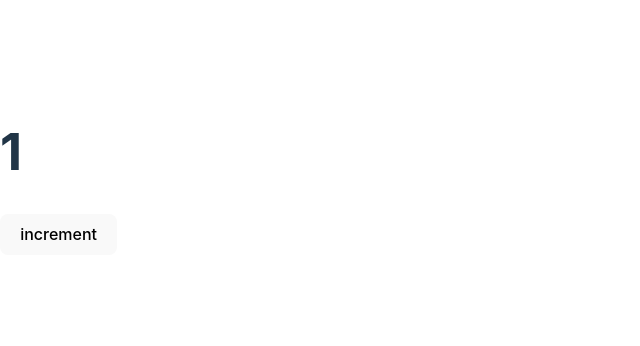
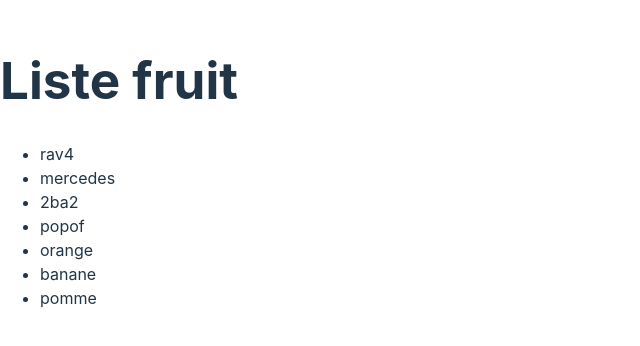
Before and after one commit to yvespollah/React-Todo-List, a React (Vite) app: page / in a window 1280 px wide. Shown: the part 228-574 px from the top of the page, without its empty margins (0-640 px from the left). Built offline with nearby package versions, Linux system fonts and the light colour scheme.

Commit message:
liester les element en react avec les tableau et la fn .map

```diff
--- a/src/App.jsx
+++ b/src/App.jsx
@@ -1,3 +1,5 @@
+// import { useState } from "react";
+
 import { useState } from "react";
 
 
@@ -5,23 +7,45 @@
 function App() {   // on vas cree les ccommposant fonctionel
 
   // state ( etat , data)
-  const [compteur , setCompteur] = useState(1) // je definit un state et jinitialise a 1 et je recuper dans la variable compteur , et je pourait modifier uniquement avecla variable setCompteur
+  const [fruits, setaFruits] = useState([
+    {id: 1 , nom: "orange"},
+    {id: 2 , nom: "banane"},
+    {id: 3 , nom: "pomme"}
 
-  // COMPORTEMENT (se sont  fonction) . par preerence pour les compt, j vais utiliser les fxn flecher (const)
-  const handleClick = () => {
-    // verifier le le comportement est bien brancher a l'afichage
-    setCompteur(compteur + 1)
+  ]);
 
-  };
+  // c'est possible de mettre du js dans une variable
+const voiture =  <li>rav4</li>
+
+// un tab de voitures
+const voitures =  [<li>mercedes</li> , <li>2ba2</li> , <li>popof</li> ]
 
 
+ // ------------------------------------------------------------------------------------------------------------
+  // COMPORTEMENT (se sont  fonction) . par preerence pour les compt, j vais utiliser les fxn flecher (const)
+
+
+
+
+  //-------------------------------------------------------------------------------------------------------------
   //  affichage (render)
+
+
+  // on vas essayer de rendre cette liste dynamique
   return (
+  <div>
+    <h1>Liste fruit</h1>
+    <ul>
+        {voiture}
+        {voitures}
+        {fruits.map((fruit)=> { // fruit c'est la variable qui vas parcourit le tab js
+          return <li>{fruit.nom}</li>
+        })}
 
-    <div>
-      <h1>{compteur}</h1>
-      <button onClick={handleClick}>increment</button>
-    </div> // je branche un comportement
+
+   </ul>
+  </div>
+
   );
 }
 
@@ -43,5 +67,8 @@
 
 -------------------------------------------------------------------------------------------
       NB: ne modiier jamais un state directement. tjr passer par le setters
+-----------------------------------------------------
+
+.map boucle sur un tableau js et envoi le resultat dans un tab jsx ( on passe la fxn qui transforme se tableau en paramettre de map)
 
 */
```
